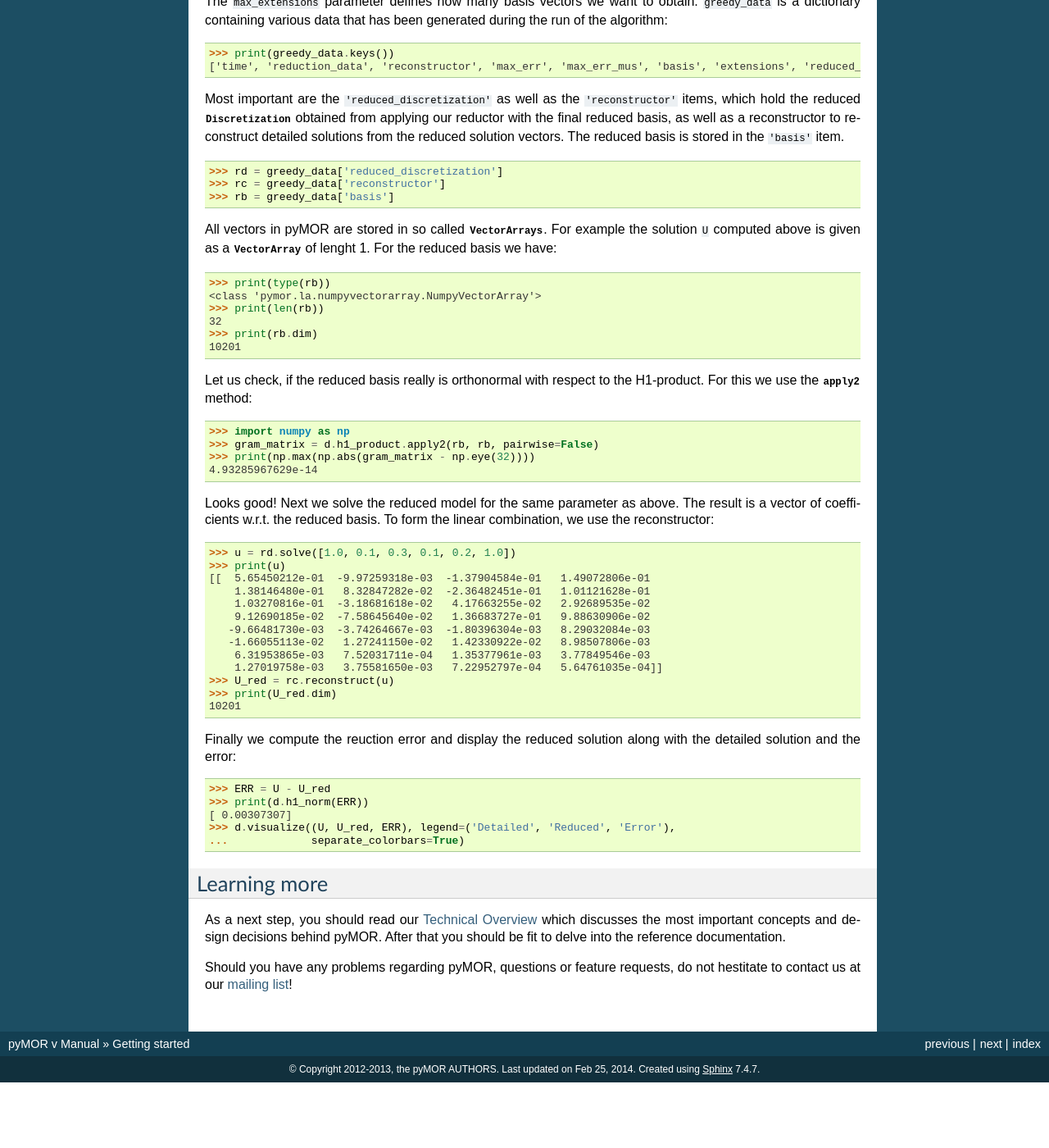
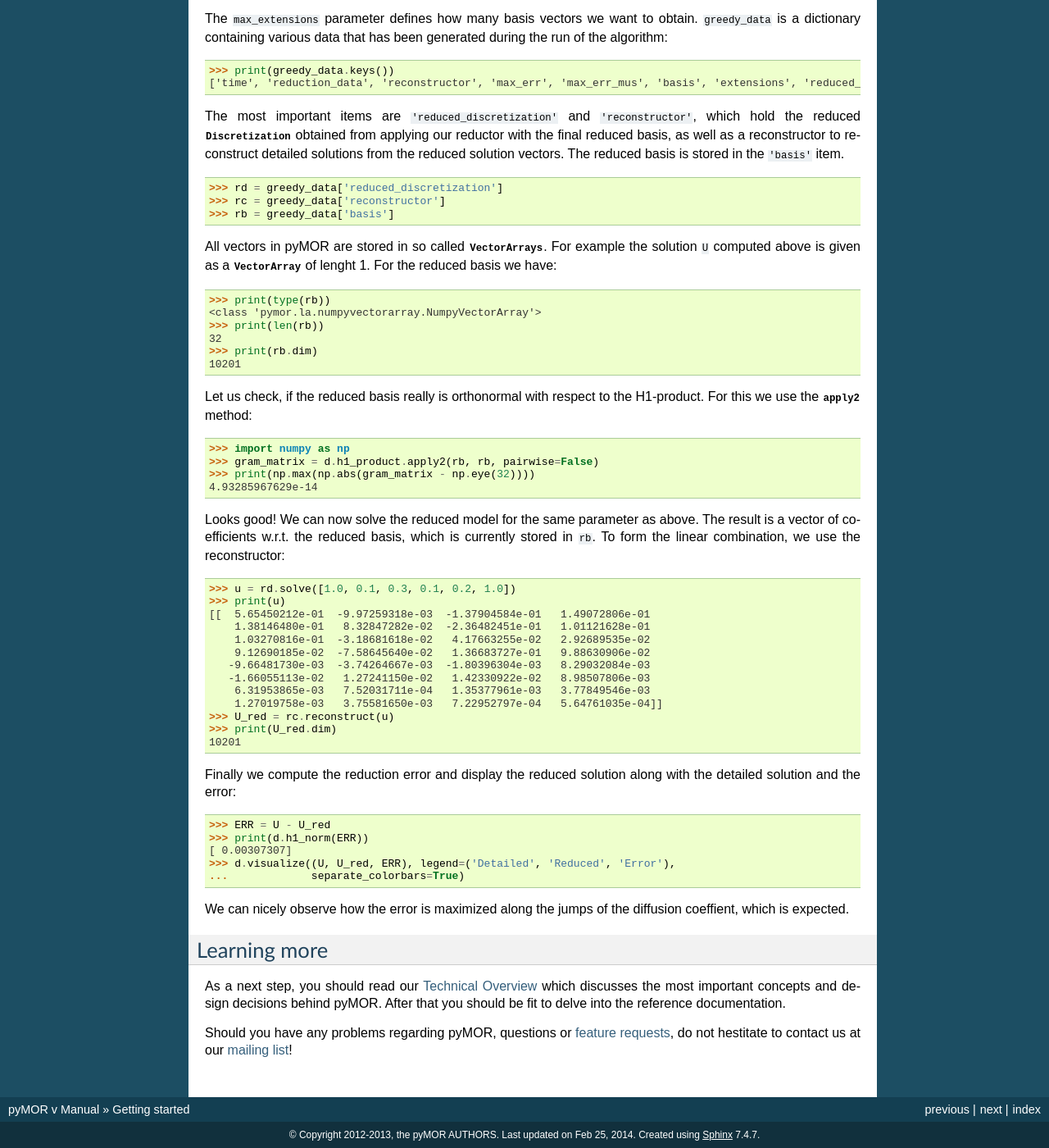
Before and after one commit to pymor/pymor, a Sphinx documentation site: the page built from docs/source/getting_started.rst, in a window 1280 px wide and 1400 px high, scrolled down 3578 px. Shown: the whole window at 82% size. Built offline with Sphinx 7.4.7, drawn with Linux system fonts in a browser that asks for light colours; formulas are drawn with MathJax 3; pages that are not in the unit, such as notebooks, are missing from menus; the version number could not be read and is left out; cross-references to code outside the pages are shown as plain code; before the commit the page ends 4898 px from its top, so only the background shows below that; some of the changed text lies outside the part shown.

Commit message:
[doc] minor update

```diff
--- a/docs/source/getting_started.rst
+++ b/docs/source/getting_started.rst
@@ -45,13 +45,13 @@ the thermalblock demo application in this directory by executing ::
 
 This will solve and reduce the so called thermalblock problem using
 the reduced basis method with a greedy basis generation algorithm.
-The thermalblock problem consists in solving the stationary diffusion
+The thermalblock problem consists of solving the stationary diffusion
 problem ::
 
     - ∇ ⋅ [ d(x, μ) ∇ u(x, μ) ] = 1     for x in Ω
                       u(x, μ)   = 0     for x in ∂Ω
 
-on the domain Ω = [0,1]^2. The domain is partitioned into
+on the domain Ω = [0,1]^2 for the unknown u. The domain is partitioned into
 ``XBLOCKS x YBLOCKS`` blocks (``XBLOCKS`` and ``YBLOCKS`` are the first
 two arguments to ``thermalblock.py``). The thermal conductivity d(x, μ)
 is constant on each block (i,j) with value μ_ij: ::
@@ -203,10 +203,10 @@ extension algorithm with the :attr:`h1_product` attribute of the discretization.
 >>> extension_algorithm = partial(gram_schmidt_basis_extension, product=d.h1_product)
 
 Moreover, we need to select a
-|Parameter| training set. ``d`` already comes with a |ParameterSpace| it
-has obtained from the analytical problem. We can sample our parameters from
-this space, which is a :class:`~pymor.parameters.spaces.CubicParameterSpace`.
-E.g.:
+|Parameter| training set. The discretization ``d`` already comes with a
+|ParameterSpace| it has obtained from the analytical problem. We can sample
+our parameters from this space, which is a
+:class:`~pymor.parameters.spaces.CubicParameterSpace`. E.g.:
 
 >>> samples = list(d.parameter_space.sample_uniformly(2))
 >>> print(samples[0])
@@ -236,8 +236,8 @@ been generated during the run of the algorithm:
 >>> print(greedy_data.keys())
 ['time', 'reduction_data', 'reconstructor', 'max_err', 'max_err_mus', 'basis', 'extensions', 'reduced_discretization', 'max_err_mu', 'max_errs']
 
-Most important are the ``'reduced_discretization'`` as well as the
-``'reconstructor'`` items, which hold the reduced |Discretization| obtained
+The most important items are ``'reduced_discretization'`` and
+``'reconstructor'``, which hold the reduced |Discretization| obtained
 from applying our reductor with the final reduced basis, as well as a
 reconstructor to reconstruct detailed solutions from the reduced solution
 vectors. The reduced basis is stored in the ``'basis'`` item.
@@ -266,9 +266,10 @@ method:
 >>> print(np.max(np.abs(gram_matrix - np.eye(32))))
 4.93285967629e-14
 
-Looks good! Next we solve the reduced model for the same parameter as above.
-The result is a vector of coefficients w.r.t. the reduced basis. To form
-the linear combination, we use the reconstructor:
+Looks good! We can now solve the reduced model for the same parameter as above.
+The result is a vector of coefficients w.r.t. the reduced basis, which is
+currently stored in ``rb``. To form the linear combination, we use the
+reconstructor:
 
 >>> u = rd.solve([1.0, 0.1, 0.3, 0.1, 0.2, 1.0])
 >>> print(u)
@@ -284,7 +285,7 @@ the linear combination, we use the reconstructor:
 >>> print(U_red.dim)
 10201
 
-Finally we compute the reuction error and display the reduced solution along with
+Finally we compute the reduction error and display the reduced solution along with
 the detailed solution and the error:
 
 >>> ERR = U - U_red
@@ -293,6 +294,8 @@ the detailed solution and the error:
 >>> d.visualize((U, U_red, ERR), legend=('Detailed', 'Reduced', 'Error'),
 ...             separate_colorbars=True)
 
+We can nicely observe how the error is maximized along the jumps of the
+diffusion coeffient, which is expected.
 
 Learning more
 -------------
@@ -301,6 +304,7 @@ As a next step, you should read our :ref:`technical_overview` which discusses th
 most important concepts and design decisions behind pyMOR. After that
 you should be fit to delve into the reference documentation.
 
-Should you have any problems regarding pyMOR, questions or feature requests, do not hestitate
+Should you have any problems regarding pyMOR, questions or
+`feature requests <https://github.com/pymor/pymor/issues>`_, do not hestitate
 to contact us at our
 `mailing list <http://listserv.uni-muenster.de/mailman/listinfo/pymor-dev>`_!
--- a/docs/source/index.rst
+++ b/docs/source/index.rst
@@ -10,7 +10,7 @@ in pyMOR are formulated in terms of abstract interfaces for seamless
 integration with external high-dimensional PDE-solver. Moreover, pure Python
 implementations of finite element and finite volume discretizations using the
 `NumPy/SciPy <http://scipy.org>`_ scientific computing stack are provided for
-getting started quickly.
+quick and easy prototyping.
 
 .. toctree::
     getting_started
```
Also changed, not shown: other parts of docs/source/getting_started.rst (+7 -7 lines).
